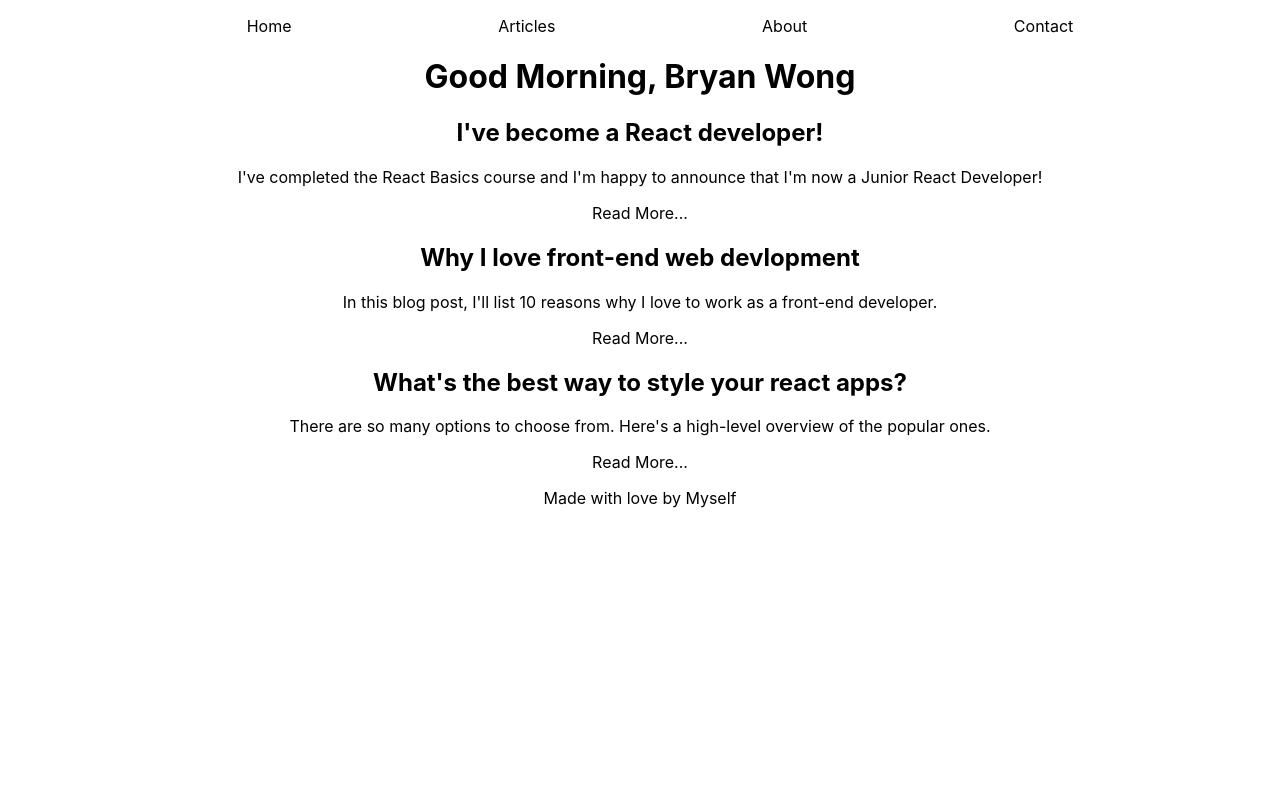
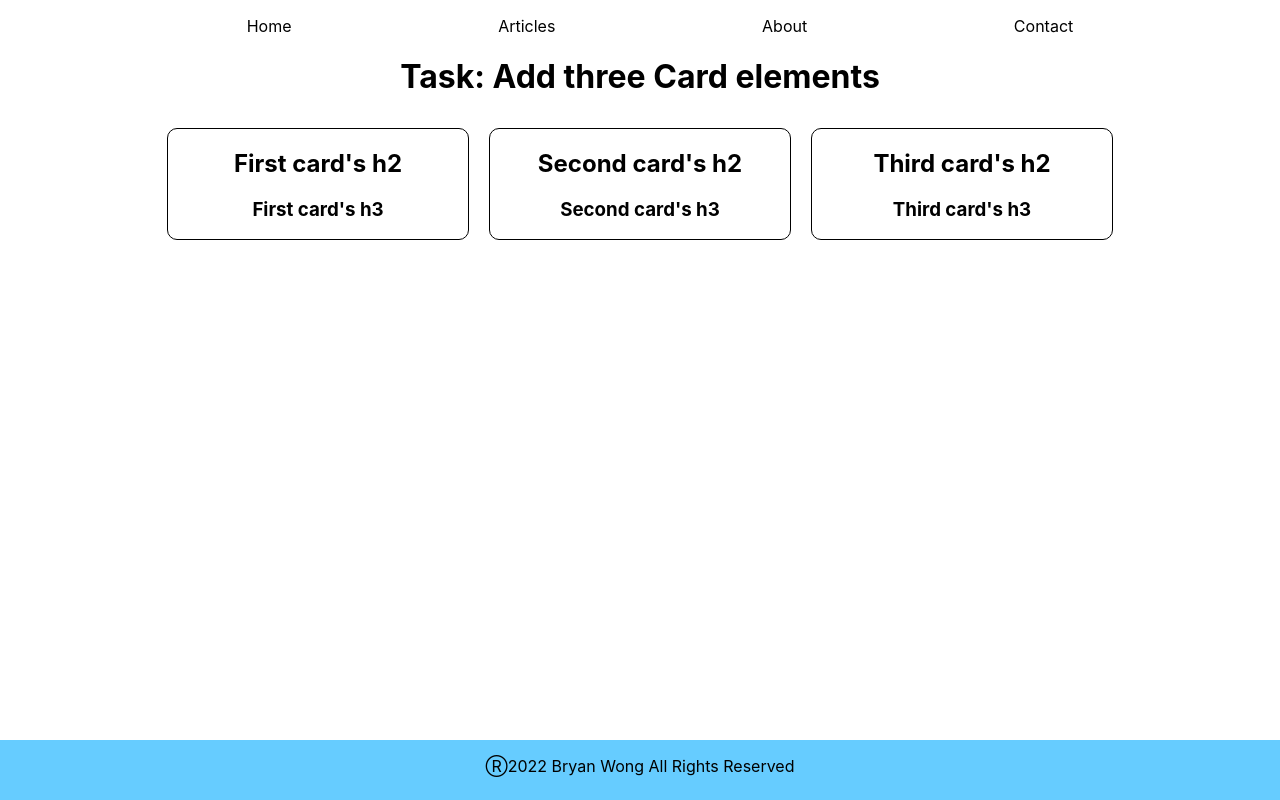
Before and after one commit to bryan9438/customizing-example, a React (Create React App) app: page / in a window 1280 px wide. Built offline with nearby package versions, Linux system fonts and the light colour scheme.

Commit message:
card added

```diff
--- a/src/App.js
+++ b/src/App.js
@@ -1,21 +1,22 @@
 import './App.css';
 import './nav.css';
+import './card.css';
+import './footer.css';
 import Heading from "./components/Heading"
 import Nav from "./components/Nav";
-import Intro1 from "./components/Intro1";
-import Intro2 from "./components/Intro2";
-import Intro3 from "./components/Intro3";
+import Card from "./components/Card";
+
 import Footer from "./components/Footer";
 
 
 function App() {
   return (
     <div className="App">
-      <Nav/>
-      <Heading greet="Good Morning" firstName="Bryan" lastName="Wong"/>
-      <Intro1/>
-      <Intro2/>
-      <Intro3/>
+      <Nav first="Home" second="Articles" third="About" fourth="Contact"/>
+      <Heading/>
+      <Card h2="First card's h2" h3="First card's h3"/>
+      <Card h2="Second card's h2" h3="Second card's h3"/>
+      <Card h2="Third card's h2" h3="Third card's h3" />
       <Footer/>
     </div>
   );
--- /dev/null
+++ b/src/card.css
@@ -0,0 +1,11 @@
+.grid-container {
+  display: inline-grid;
+  padding: 10px;
+}
+
+.card {
+  border: 1px solid black;
+  border-radius: 10px;
+  width: 300px;
+
+}
--- /dev/null
+++ b/src/components/Card.js
@@ -0,0 +1,12 @@
+const Card = (props) =>  {
+  return (
+    <div className="grid-container">
+      <div className="card">
+        <h2>{props.h2}</h2>
+        <h3>{props.h3}</h3>
+      </div>
+    </div>
+  );
+};
+
+export default Card;
--- a/src/components/Footer.js
+++ b/src/components/Footer.js
@@ -1,7 +1,7 @@
 function Footer (){
   return (
     <div className="copyright">
-      <p>Made with love by Myself</p>
+      <p>&#9415;2022 Bryan Wong All Rights Reserved</p>
     </div>
   );
 };
--- a/src/components/Heading.js
+++ b/src/components/Heading.js
@@ -1,6 +1,6 @@
 function Heading (props) {
   return (
-    <h1>{props.greet}, {props.firstName} {props.lastName}</h1>
+    <h1>Task: Add three Card elements</h1>
   );
 };
 
--- a/src/components/Intro1.js
+++ /dev/null
@@ -1,13 +0,0 @@
-function Intro1(){
-  return (
-    <div className="blog-post-intro">
-      <h2>I've become a React developer!</h2>
-      <div>
-        <p>I've completed the React Basics course and I'm happy to announce that I'm now a Junior React Developer!</p>
-        <p className="link">Read More...</p>
-      </div>
-    </div>
-  );
-};
-
-export default Intro1;
--- a/src/components/Intro2.js
+++ /dev/null
@@ -1,13 +0,0 @@
-function Intro2 (){
-  return (
-    <div className="blog-post-intro">
-      <h2>Why I love front-end web devlopment</h2>
-      <div>
-        <p>In this blog post, I'll list 10 reasons why I love to work as a front-end developer.</p>
-        <p className="link">Read More...</p>
-      </div>
-    </div>
-  );
-};
-
-export default Intro2;
--- a/src/components/Intro3.js
+++ /dev/null
@@ -1,13 +0,0 @@
-function Intro3 (){
-  return (
-    <div className="blog-post-intro">
-      <h2>What's the best way to style your react apps?</h2>
-      <div>
-        <p>There are so many options to choose from. Here's a high-level overview of the popular ones.</p>
-        <p>Read More...</p>
-      </div>
-    </div>
-  );
-};
-
-export default Intro3;
--- a/src/components/Nav.js
+++ b/src/components/Nav.js
@@ -1,11 +1,11 @@
-function Nav() {
+const Nav = (props) => {
   return (
     <nav className="main-nav">
       <ul className="list-type">
-        <li>Home</li>
-        <li>Articles</li>
-        <li>About</li>
-        <li>Contact</li>
+        <li>{props.first}</li>
+        <li>{props.second}</li>
+        <li>{props.third}</li>
+        <li>{props.fourth}</li>
       </ul>
     </nav>
   );
--- /dev/null
+++ b/src/footer.css
@@ -0,0 +1,7 @@
+.copyright {
+  position: fixed;
+  bottom: 0;
+  width: 100%;
+  height: 60px;
+  background: #6cf;
+}
```
